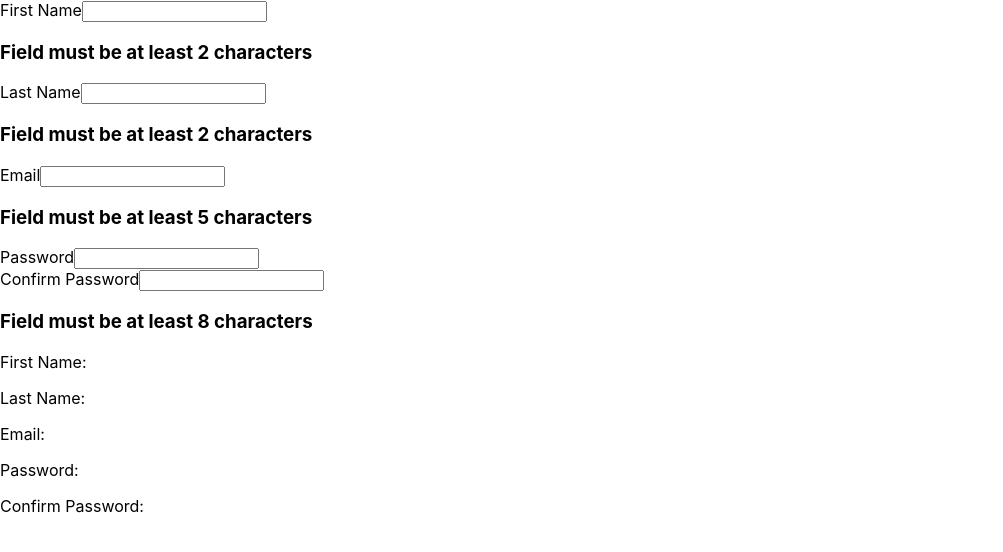
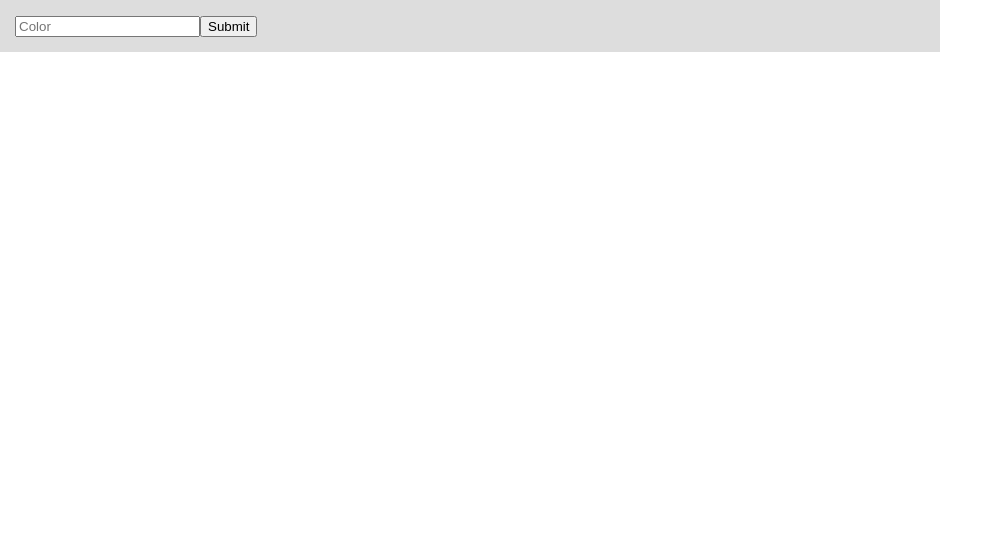
Before and after one commit to seanpranoto/luke-api-walker, a React (Create React App) app: page / in a window 1280 px wide. Shown: the top 552 px of the page, without its empty margins (0-1003 px from the left). Built offline with nearby package versions, Linux system fonts and the light colour scheme.

Commit message:
box generator assignment

```diff
--- a/src/App.js
+++ b/src/App.js
@@ -1,21 +1,19 @@
 import React, { useState } from 'react';
 import './App.css';
-import Value from "./components/Value";
 import Form from "./components/Form";
+import StyledBox from "./components/Value";
 
 
 function App() {
-  const [state, setState]=useState({
-    firstName:"",
-    lastName:"",
-    email:"",
-    password:"",
-    confirmPassword:""
+  const [state, setState] = useState({
+    array: []
   });
-  return(
-    <div>
-    <Form input={state} setInput={setState}/>
-    <Value data={state}/>
+  return (
+    <div className="App">
+      <Form state={state} setState={setState} />
+      {
+        state.array.map(color => <StyledBox bgcolor={color} />)
+      }
     </div>
   );
 }
--- a/src/components/Form.js
+++ b/src/components/Form.js
@@ -1,57 +1,23 @@
-import React from "react";
+import React, { useState } from "react";
 
-const Form = (props) => {
-    const { input, setInput } = props;
-    const onChange = (e) => setInput({ ...input, [e.target.name]: e.target.value });
+const Form = ({ state, setState }) => {
+    const [color, setColor] = useState("");
+    const onChange = (e) => setColor(e.target.value);
+    const onSubmit = (e) => {
+        e.preventDefault();
+        setState({
+            ...state,
+            array: [...state.array, color]
+        });
+        setColor("");
+    }
     return (
-        <form>
-            <div className="form-block">
-                <label htmlFor="firstName">First Name</label>
-                <input type="text" name="firstName" onChange={onChange} />
-            </div>
-            {
-                input.firstName.length < 2 ?
-                    <h3>Field must be at least 2 characters</h3> :
-                    null
-            }
-            <div className="form-block">
-                <label htmlFor="lastName">Last Name</label>
-                <input type="text" name="lastName" onChange={onChange} />
-            </div>
-            {
-                input.lastName.length < 2 ?
-                    <h3>Field must be at least 2 characters</h3> :
-                    null
-            }
-            <div className="form-block">
-                <label htmlFor="email">Email</label>
-                <input type="text" name="email" onChange={onChange} />
-            </div>
-            {
-                input.email.length < 5 ?
-                    <h3>Field must be at least 5 characters</h3> :
-                    null
-            }
-            <div className="form-block">
-                <label htmlFor="password">Password</label>
-                <input type="text" name="password" onChange={onChange} />
-            </div>
-            <div className="form-block">
-                <label htmlFor="confirmPassword">Confirm Password</label>
-                <input type="text" name="confirmPassword" onChange={onChange} />
-                {
-                    input.password.length < 8 ?
-                        <h3>Field must be at least 8 characters</h3> :
-                        null
-                }
-                {
-                    input.password !== input.confirmPassword ?
-                        <h3>Password must match</h3> :
-                        null
-                }
-            </div>
+        <form onSubmit={onSubmit}>
+            <input type="text" name="color" onChange={onChange} value={color} placeholder="Color" />
+            <button>Submit</button>
         </form>
-    )
+    );
 }
 
+
 export default Form;
--- a/src/components/Value.js
+++ b/src/components/Value.js
@@ -1,16 +1,12 @@
-import React from "react";
+import styled from "styled-components";
 
-const Value = (props) => {
-    const {firstName, lastName, email, password, confirmPassword}=props.data;
-return(
-    <div>
-        <p>First Name: {firstName}</p>
-        <p>Last Name: {lastName}</p>
-        <p>Email: {email}</p>
-        <p>Password: {password}</p>
-        <p>Confirm Password: {confirmPassword}</p>
-    </div>
-)
-}
+const StyledBox = styled.div`
+background-color: ${props => props.bgcolor};
+width: 200px;
+height: 200px;
+margin : 15px 15px;
+display: inline-block;
+`;
 
-export default Value;
+
+export default StyledBox;
```
